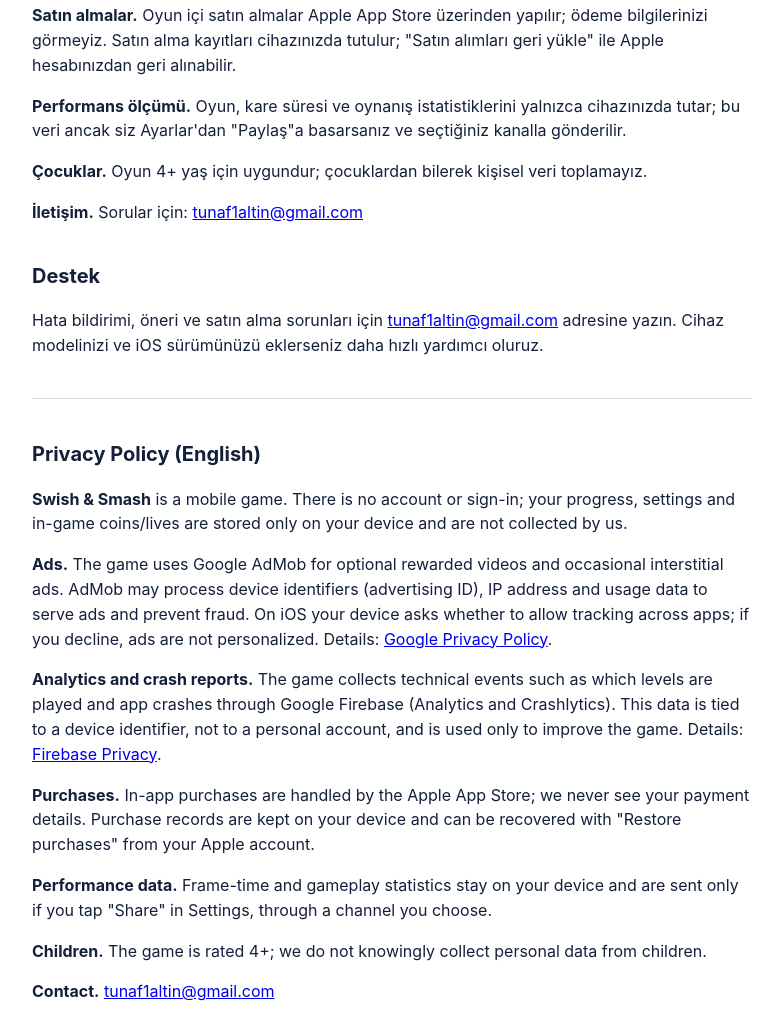
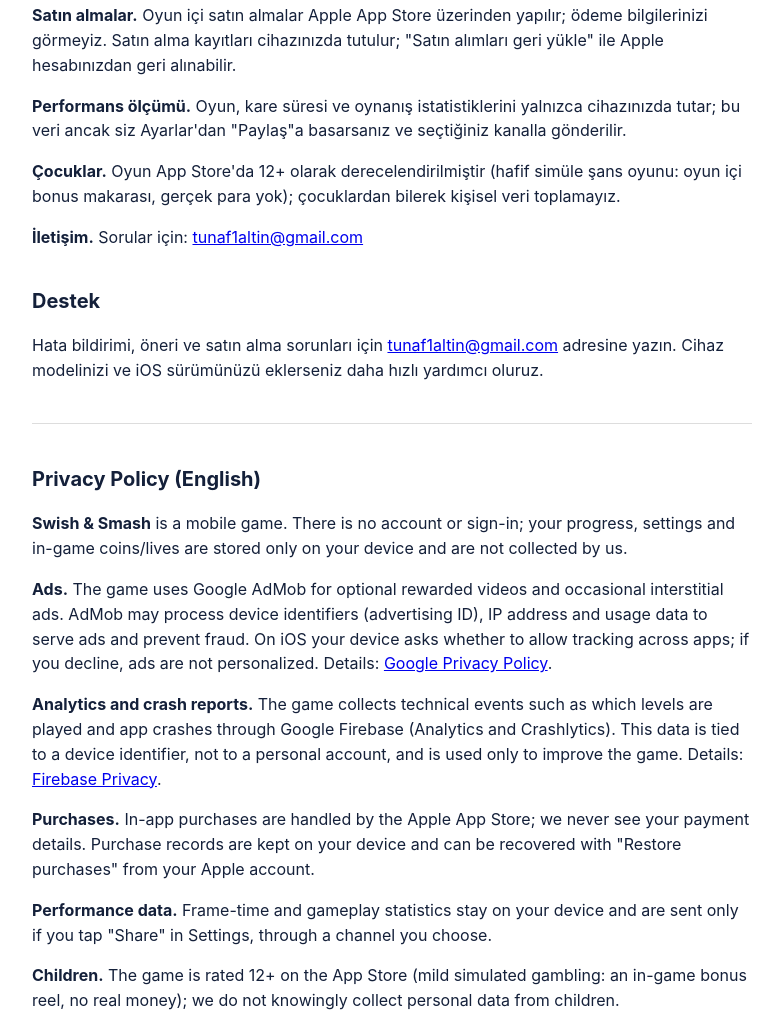
Before and after one commit to tuna3117/swish-smash-site, a plain HTML site: page index.html in a window 1280 px wide. Shown: the part 525-1541 px from the top of the page, without its empty margins (248-1028 px from the left). Drawn offline with Linux system fonts and the light colour scheme.

Commit message:
Gizlilik: yaş derecesi 12+ (App Store ile aynı)

```diff
--- a/index.html
+++ b/index.html
@@ -28,7 +28,7 @@
 Satın alma kayıtları cihazınızda tutulur; "Satın alımları geri yükle" ile Apple hesabınızdan geri alınabilir.</p>
 <p><strong>Performans ölçümü.</strong> Oyun, kare süresi ve oynanış istatistiklerini yalnızca cihazınızda tutar; bu veri
 ancak siz Ayarlar'dan "Paylaş"a basarsanız ve seçtiğiniz kanalla gönderilir.</p>
-<p><strong>Çocuklar.</strong> Oyun 4+ yaş için uygundur; çocuklardan bilerek kişisel veri toplamayız.</p>
+<p><strong>Çocuklar.</strong> Oyun App Store'da 12+ olarak derecelendirilmiştir (hafif simüle şans oyunu: oyun içi bonus makarası, gerçek para yok); çocuklardan bilerek kişisel veri toplamayız.</p>
 <p><strong>İletişim.</strong> Sorular için: <a href="mailto:tunaf1altin@gmail.com">tunaf1altin@gmail.com</a></p>
 
 <h2>Destek</h2>
@@ -51,7 +51,7 @@
 Purchase records are kept on your device and can be recovered with "Restore purchases" from your Apple account.</p>
 <p><strong>Performance data.</strong> Frame-time and gameplay statistics stay on your device and are sent only if you tap
 "Share" in Settings, through a channel you choose.</p>
-<p><strong>Children.</strong> The game is rated 4+; we do not knowingly collect personal data from children.</p>
+<p><strong>Children.</strong> The game is rated 12+ on the App Store (mild simulated gambling: an in-game bonus reel, no real money); we do not knowingly collect personal data from children.</p>
 <p><strong>Contact.</strong> <a href="mailto:tunaf1altin@gmail.com">tunaf1altin@gmail.com</a></p>
 
 <h2>Support</h2>
```
